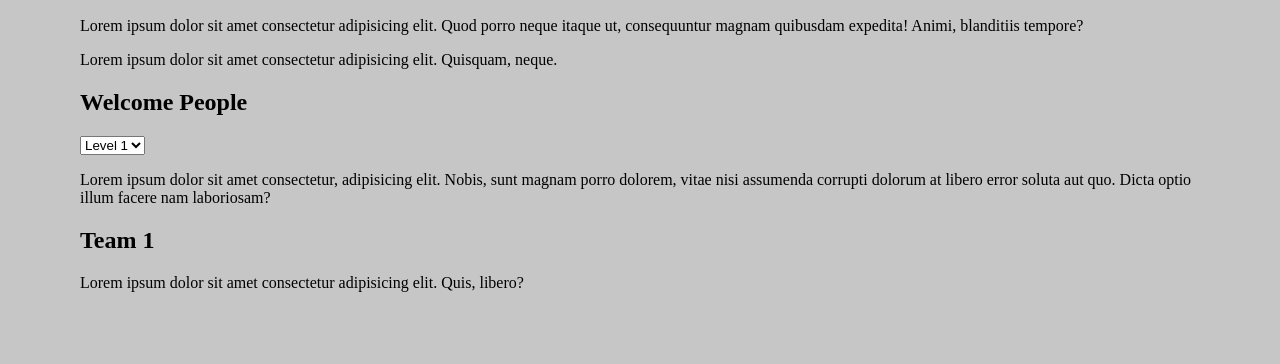
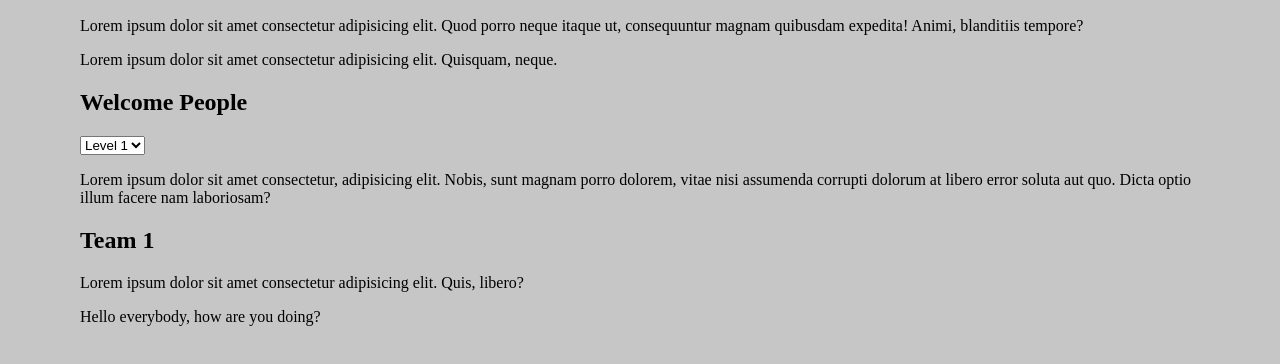
Before and after one commit to smitty33685/GIT-test, a plain HTML site: page index.html in a window 1280 px wide. Shown: the part 168-532 px from the top of the page. Drawn offline with Linux system fonts and the light colour scheme.

Commit message:
#33 Add paragraph in team

```diff
--- a/index.html
+++ b/index.html
@@ -29,6 +29,7 @@
     <section class="team">
         <h2>Team 1</h2>
         <p>Lorem ipsum dolor sit amet consectetur adipisicing elit. Quis, libero?</p>
+        <p>Hello everybody, how are you doing?</p>
     </section>
 </body>
 
```
